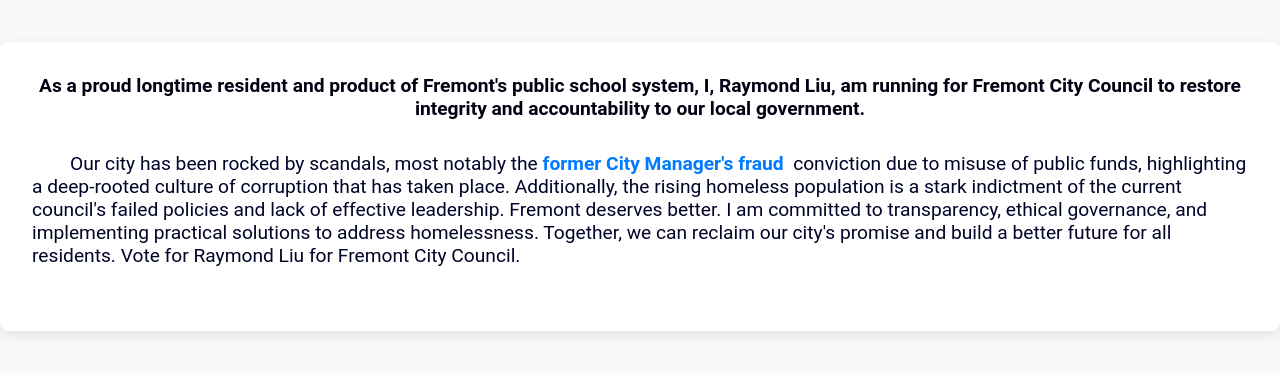
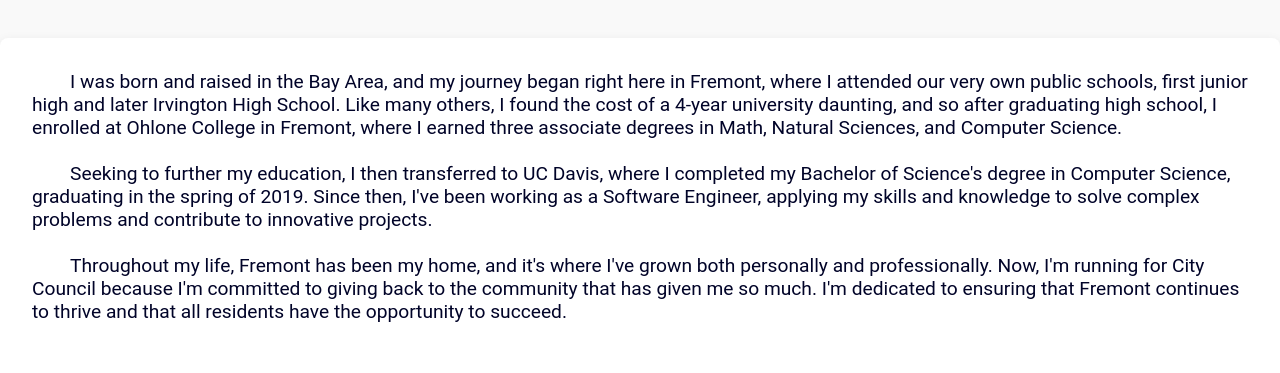
Before and after one commit to ssebango2/raymond, a Next.js app: page /about in a window 1280 px wide. Shown: the part 1015-1388 px from the top of the page. Built offline with nearby package versions, Linux system fonts and the light colour scheme; a web font is replaced by a local one.

Commit message:
fixed new jira changes 8/22

```diff
--- a/next.config.mjs
+++ b/next.config.mjs
@@ -1,8 +1,8 @@
 /** @type {import('next').NextConfig} */
 const nextConfig = {
-    compiler: {
-        styledComponents: true,
-      },
+  compiler: {
+    styledComponents: true,
+  },
 };
 
 export default nextConfig;
--- a/package.json
+++ b/package.json
@@ -3,10 +3,10 @@
   "version": "0.1.0",
   "private": true,
   "scripts": {
+    "build": "next build",
     "dev": "next dev",
-    "build": "next build",
-    "start": "next start",
-    "lint": "next lint"
+    "lint": "next lint",
+    "start": "next start"
   },
   "dependencies": {
     "@fortawesome/fontawesome-svg-core": "^6.6.0",
--- a/src/app/about/page.tsx
+++ b/src/app/about/page.tsx
@@ -38,42 +38,11 @@
   text-align: center;
 `;
 
-const BoldText = styled.span`
-  font-weight: bold;
-`;
-
-const Title = styled.h2`
-  font-size: 2rem;
-  margin-bottom: 1rem;
-  color: #003f91;
-`;
-
-const Subtitle = styled.p`
-  font-size: 1.2rem;
-  color: #000112;
-  margin-bottom: 2rem;
-`;
-
 const Subtitle1 = styled.p`
   font-size: 1.2rem;
   color: #000328;
   margin-bottom: 2rem;
   text-align: left;
-`;
-
-const DonateButton = styled.a`
-  display: inline-block;
-  background-color: #d32f2f;
-  color: white;
-  padding: 1rem 2rem;
-  font-size: 1.2rem;
-  border-radius: 4px;
-  text-decoration: none;
-  transition: background-color 0.3s ease;
-
-  &:hover {
-    background-color: #b22a25;
-  }
 `;
 
 const Footer = styled.footer`
@@ -92,34 +61,10 @@
   gap: 2rem;
 `;
 
-const SocialLinks = styled.div`
-  display: flex;
-  gap: 1rem;
-`;
-
-const SocialIcon = styled.a`
-  color: white;
-  font-size: 1.5rem;
-`;
-
 const ImageContainer = styled.div`
   margin: 2rem 0; /* Add margin to separate the image from other content */
   width: 80%;
-  layout: grid;
-`;
-
-const StyledLink = styled.a`
-  display: inline-flex;
-  align-items: center;
-  text-decoration: none;
-  color: #007bff; /* Default link color */
-  font-weight: bold;
-  position: relative;
-
-  &:hover {
-    color: #0056b3; /* Hover color */
-    text-decoration: underline;
-  }
+  display: grid;
 `;
 
 export default function DonatePage() {
@@ -140,36 +85,39 @@
       </Header>
       <ImageContainer>
         <Image
-          src="/Fremont.jpg"
+          src="/aboutraymond.jpg"
           alt="About Raymond"
-          width={1500}
-          height={1000}
+          width={1400}
+          height={2100}
           layout="responsive"
         />
       </ImageContainer>
       <ContentContainer>
-        <Subtitle>
-          <BoldText>
-            As a proud longtime resident and product of Fremont&apos;s public
-            school system, I, Raymond Liu, am running for Fremont City Council
-            to restore integrity and accountability to our local government.
-          </BoldText>{' '}
-        </Subtitle>
         <Subtitle1>
-          &nbsp;&nbsp;&nbsp;&nbsp;&nbsp;&nbsp;&nbsp;&nbsp;Our city has been
-          rocked by scandals, most notably the&nbsp;
-          <StyledLink href="https://www.mercurynews.com/2022/03/30/former-fremont-city-manager-mark-danaj-charged-with-embezzlement/">
-            former City Manager&apos;s fraud
-          </StyledLink>
-          &nbsp; conviction due to misuse of public funds, highlighting a
-          deep-rooted culture of corruption that has taken place. Additionally,
-          the rising homeless population is a stark indictment of the current
-          council&apos;s failed policies and lack of effective leadership.
-          Fremont deserves better. I am committed to transparency, ethical
-          governance, and implementing practical solutions to address
-          homelessness. Together, we can reclaim our city&apos;s promise and
-          build a better future for all residents. Vote for Raymond Liu for
-          Fremont City Council.
+          &nbsp;&nbsp;&nbsp;&nbsp;&nbsp;&nbsp;&nbsp;&nbsp;I was born and raised
+          in the Bay Area, and my journey began right here in Fremont, where I
+          attended our very own public schools, first junior high and later
+          Irvington High School. Like many others, I found the cost of a 4-year
+          university daunting, and so after graduating high school, I enrolled
+          at Ohlone College in Fremont, where I earned three associate degrees
+          in Math, Natural Sciences, and Computer Science.
+          <br />
+          <br />
+          &nbsp;&nbsp;&nbsp;&nbsp;&nbsp;&nbsp;&nbsp;&nbsp;Seeking to further my
+          education, I then transferred to UC Davis, where I completed my
+          Bachelor of Science&apos;s degree in Computer Science, graduating in
+          the spring of 2019. Since then, I&apos;ve been working as a Software
+          Engineer, applying my skills and knowledge to solve complex problems
+          and contribute to innovative projects.
+          <br />
+          <br />
+          &nbsp;&nbsp;&nbsp;&nbsp;&nbsp;&nbsp;&nbsp;&nbsp;Throughout my life,
+          Fremont has been my home, and it&apos;s where I&apos;ve grown both
+          personally and professionally. Now, I&apos;m running for City Council
+          because I&apos;m committed to giving back to the community that has
+          given me so much. I&apos;m dedicated to ensuring that Fremont
+          continues to thrive and that all residents have the opportunity to
+          succeed.
         </Subtitle1>
       </ContentContainer>
       <Footer>
--- a/src/app/globals.css
+++ b/src/app/globals.css
@@ -11,7 +11,8 @@
   font-family: 'Roboto', sans-serif; /* Apply Roboto to all elements */
 }
 
-html, body {
+html,
+body {
   height: 100%;
 }
 
```
Also changed, not shown: prettier.config.js (+4 -4 lines), src/app/page.tsx (+12 -1 lines), tailwind.config.ts (+7 -7 lines), 1 other file (tests, documents, lock files or other folders).
